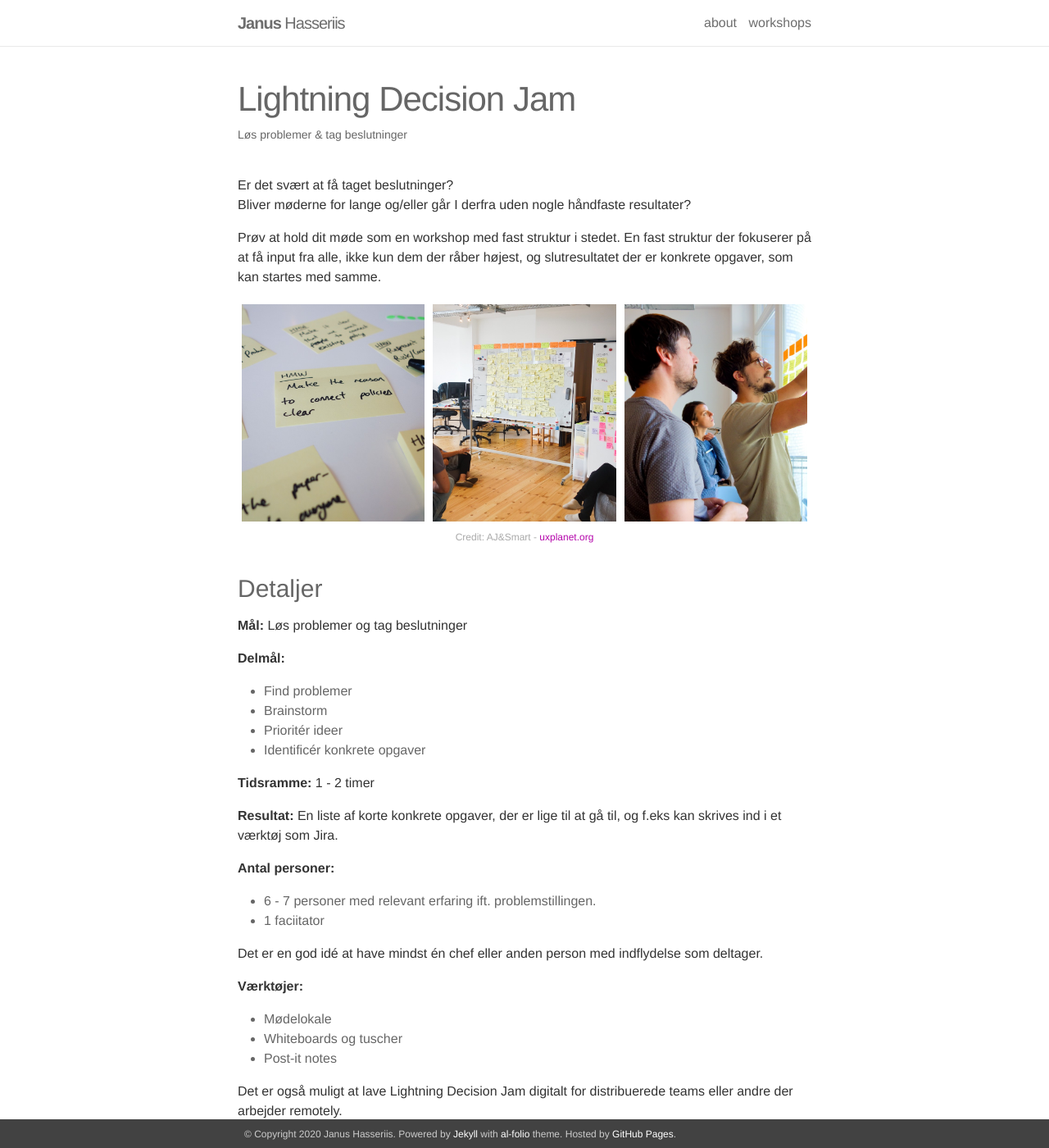
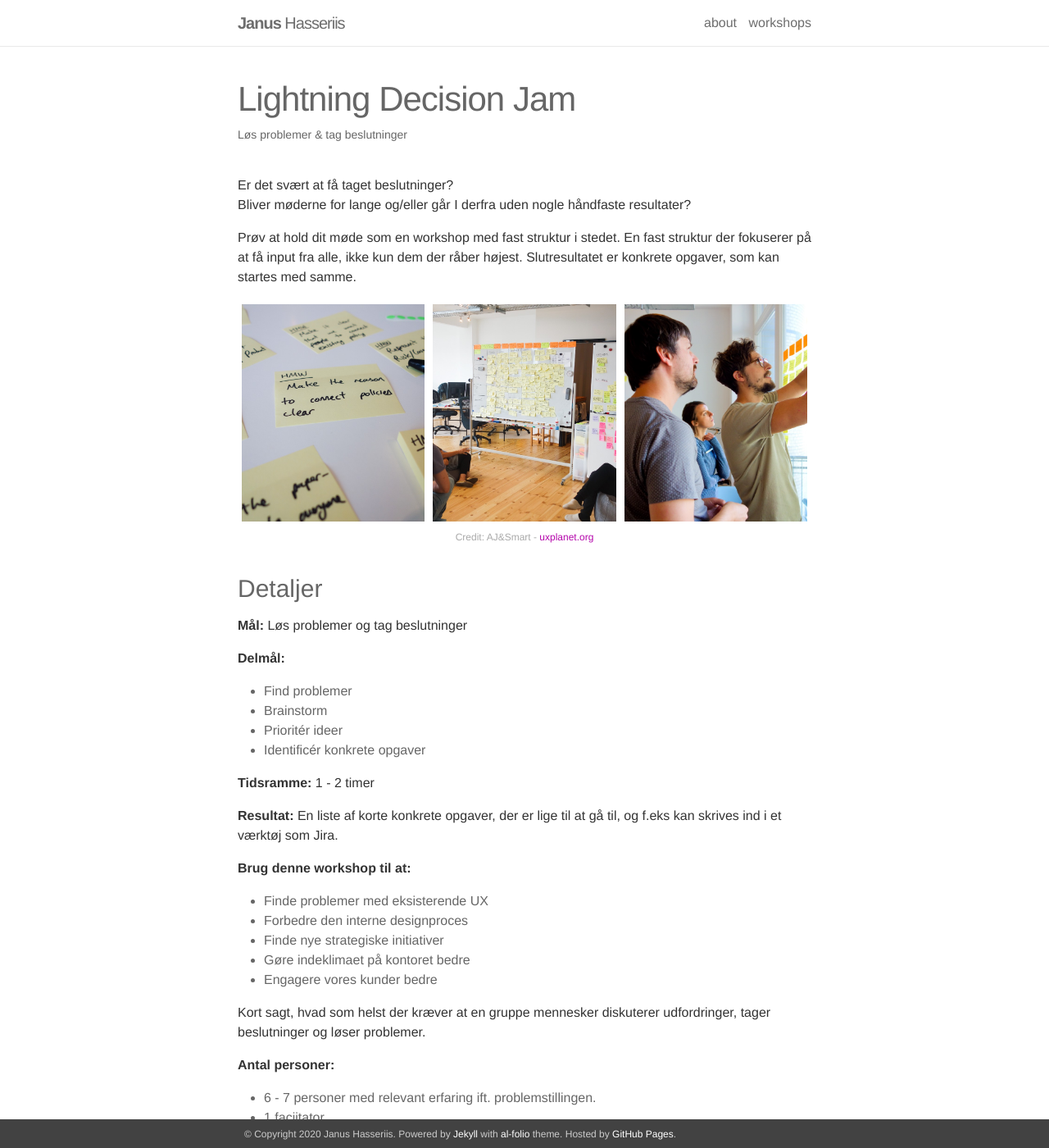
Before and after one commit to floede/folio-jekyll, a Jekyll site: the page built from _workshops/ldj.markdown, in a window 1280 px wide and 1400 px high. Shown: the whole window at 82% size. Built offline with Jekyll 4.4.1, drawn with Linux system fonts in a browser that asks for light colours; nearby versions of some CDN libraries; some of the changed text lies outside the part shown.

Commit message:
Update LDJ page

```diff
--- a/_workshops/ldj.markdown
+++ b/_workshops/ldj.markdown
@@ -35,12 +36,22 @@ En fast struktur der fokuserer på at få input fra alle, ikke kun dem der råbe
 
 **Resultat:** En liste af korte konkrete opgaver, der er lige til at gå til, og f.eks kan skrives ind i et værktøj som Jira.
 
+**Brug denne workshop til at:**
+
+- Finde problemer med eksisterende UX
+- Forbedre den interne designproces
+- Finde nye strategiske initiativer
+- Gøre indeklimaet på kontoret bedre
+- Engagere vores kunder bedre
+
+Kort sagt, hvad som helst der kræver at en gruppe mennesker diskuterer udfordringer, tager beslutninger og løser problemer.
+
 **Antal personer:**
 
 - 6 - 7 personer med relevant erfaring ift. problemstillingen.
 - 1 faciitator
 
-Det er en god idé at have mindst én chef eller anden person med indflydelse som deltager.
+Det er en god idé at have mindst én beslutningstager med som deltager. Det kunne f.eks være en produktansvarlig.
 
 **Værktøjer:**
 
```
Also changed, not shown: other parts of _workshops/ldj.markdown (+2 -1 lines).
